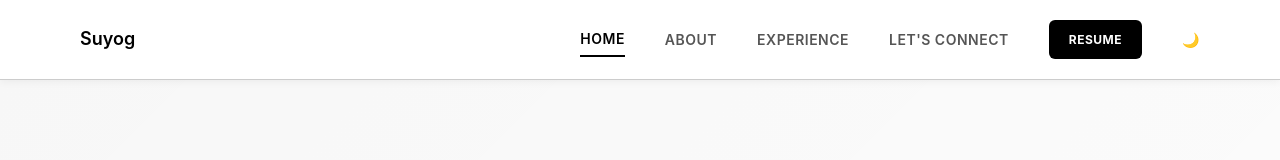
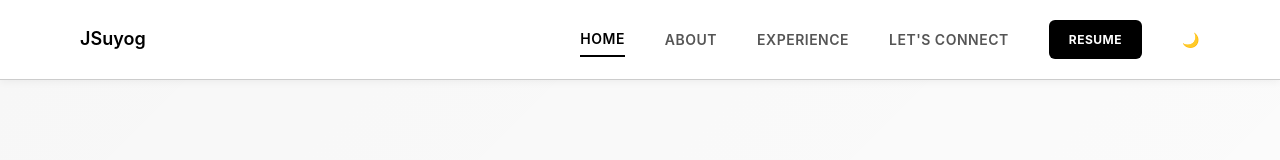
Before and after one commit to jsuyog/portfolio, a React (Vite) app: page / in a window 1280 px wide. Shown: the top 160 px of the page. Built offline with nearby package versions, Linux system fonts and the light colour scheme.

Commit message:
Fix Nav section

```diff
--- a/src/components/Navigation.jsx
+++ b/src/components/Navigation.jsx
@@ -6,7 +6,7 @@ function Navigation({ onNavigate, activeSection, darkMode, setDarkMode }) {
     <nav className="navbar" data-theme={darkMode ? 'dark' : 'light'}>
       <div className="container navbar-wrapper">
         <div className="logo">
-          <h4 style={{ margin: 0, color: 'var(--text-dark)' }}>Suyog</h4>
+          <h4 style={{ margin: 0, color: 'var(--text-dark)' }}>JSuyog</h4>
         </div>
         <ul className="nav-links">
           <li>
```
